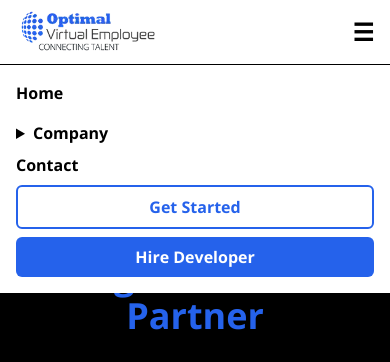
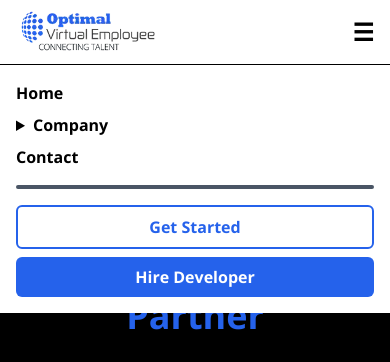
Before and after one commit to faizdev007/OVE_Web, a Next.js app: page / in a window 390 px wide. Both pictures are taken after a click on the button "Toggle Menu". Shown: the top 362 px of the page. Built offline with nearby package versions, Linux system fonts and the light colour scheme; what tailwindcss-animated would draw is missing.

Commit message:
udpate mobile menu

```diff
--- a/components/Header.tsx
+++ b/components/Header.tsx
@@ -178,12 +178,12 @@
           menuOpen ? 'max-h-[500px] opacity-100' : 'max-h-0 opacity-0'
         }`}
       >
-        <div className="px-4 py-4 space-y-2 border-t bg-white dark:bg-gray-800">
+        <div className="px-4 py-4 flex flex-col gap-2 border-t bg-white dark:bg-gray-800">
           <a href="/" className="block hover:text-blue-600 dark:hover:text-blue-400">
             Home
           </a>
           {/* Services Dropdown - Mobile */}
-          <details className="group lg:hidden">
+          <details className="group hidden">
             <summary onClick={() => setServiceOpen(!serviceOpen)} className="cursor-pointer hidden hover:text-blue-600 dark:hover:text-blue-400">
               Services
             </summary>
@@ -213,7 +213,7 @@
               Company
             </summary>
             <div className='max-h-32 overflow-y-auto'>
-              <div className={`ml-4 mt-2 space-y-1 text-sm animate-flip-down animate-ease-in-out overflow-y-auto ${companyOpen ? 'block' : 'hidden'}`}>
+              <div className={`ml-4 mt-2 space-y-1 text-sm`}>
                 <a href="/about-us" className="block px-4 py-2 hover:bg-gray-100 hover:text-blue-600 dark:hover:bg-gray-700">
                   About Us
                 </a>
@@ -236,6 +236,9 @@
           <a href="/contact-us" className="block hover:text-blue-600 dark:hover:text-blue-400">
             Contact
           </a>
+
+          <hr className='my-2 border-2 rounded border-gray-600'></hr>
+
           <a href="/contact-us" className="block text-center border-2 border-oveblue hover:bg-blue-700 hover:dark:bg-gray-700 text-oveblue hover:text-white dark:border-white dark:text-white px-4 py-2 rounded-md transition">
               Get Started
           </a>
```
